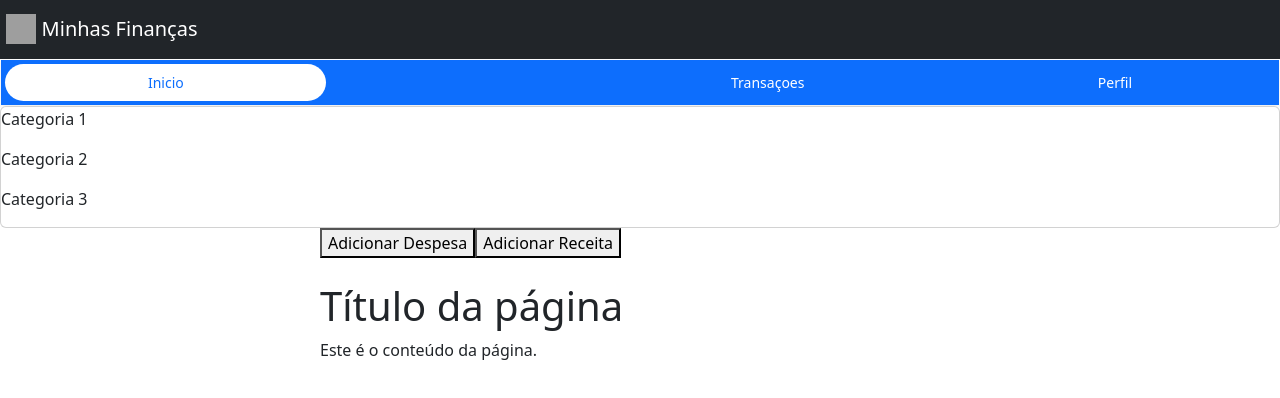
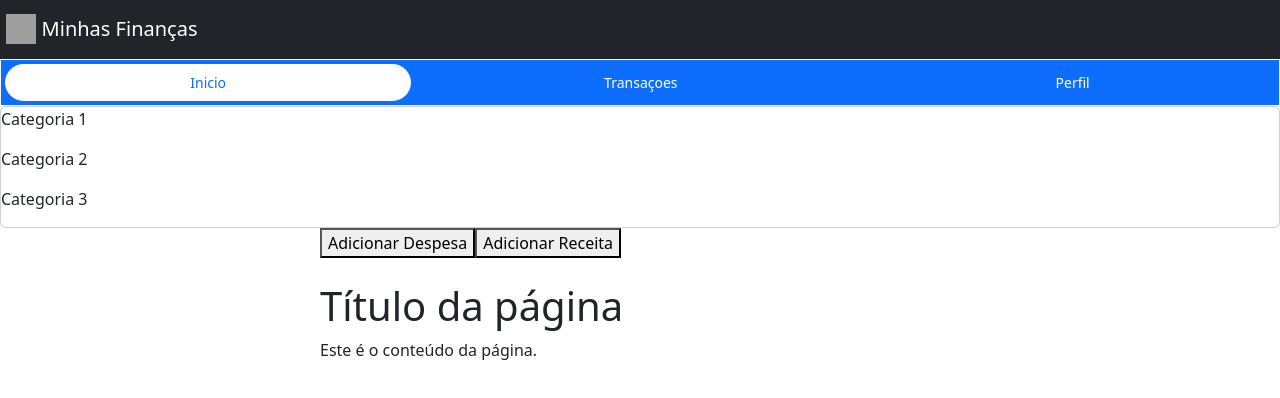
Before and after one commit to BrendaRaveli/FrontMyFinances, an Angular app: page /transactions in a window 1280 px wide. Shown: the top 398 px of the page. Built offline with nearby package versions, Linux system fonts and the light colour scheme; grey boxes are pictures that could not be loaded.

Commit message:
feat: ajuste dos botoes iniciais

```diff
--- a/src/app/app.component.html
+++ b/src/app/app.component.html
@@ -14,7 +14,7 @@
         <button class="nav-link active rounded-5" id="home-tab2" data-bs-toggle="tab" type="button" role="tab"
           aria-selected="true">Inicio</button>
       </li>
-      <li [routerLink]="['/transactions']" routerLinkActive="router-link-active" style="padding-left: 20%;"
+      <li [routerLink]="['/transactions']" routerLinkActive="router-link-active"
         class="nav-item" role="presentation">
         <button class="nav-link rounded-5" id="profile-tab2" data-bs-toggle="tab" type="button" role="tab"
           aria-selected="false">Transaçoes</button>
```
